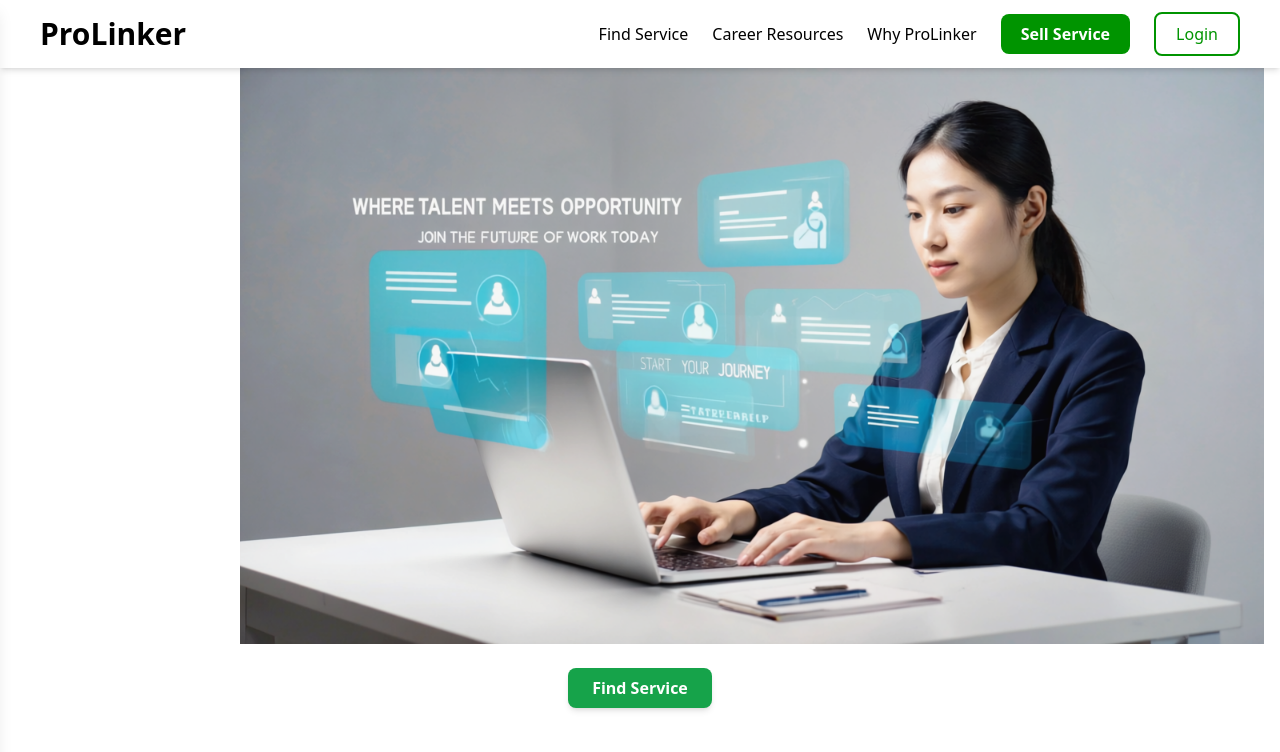
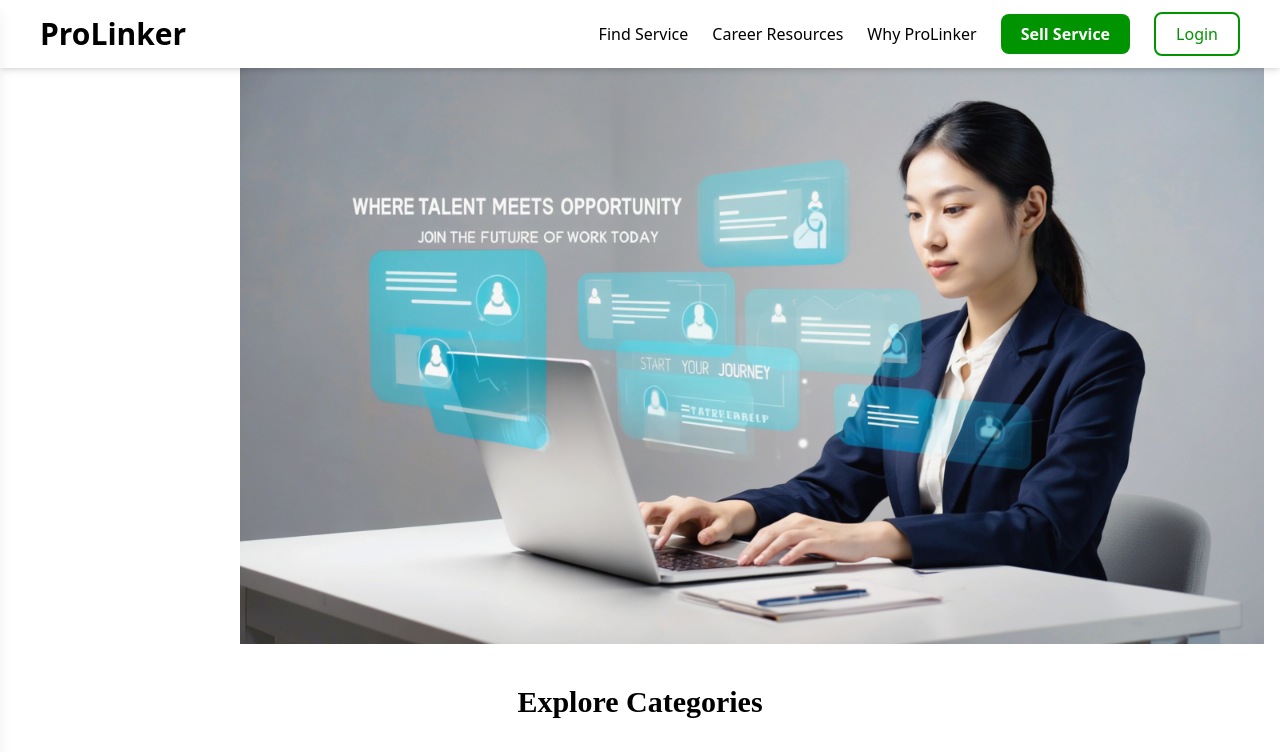
Before and after one commit to pranaysaini/ProLinker, a React (Create React App) app in the folder client/: page / in a window 1280 px wide. Shown: the top 752 px of the page. Built offline with nearby package versions, Linux system fonts and the light colour scheme; no server answers.

Commit message:
Initial commit

```diff
--- a/client/src/Pages/Home.jsx
+++ b/client/src/Pages/Home.jsx
@@ -1,4 +1,4 @@
-import React, { useRef } from 'react'
+import React, { useRef, useEffect } from 'react'
 import { Link } from 'react-router-dom';
 import banner from '../assets/futureBanner.png'
 
@@ -13,24 +13,21 @@ const categories = [
 const Home = () => {
   const categoriesRef = useRef(null);
 
-  const handleFindService = () => {
-    if (categoriesRef.current) {
-      categoriesRef.current.scrollIntoView({ behavior: 'smooth' });
-    }
-  };
+  useEffect(() => {
+    const handleScrollToCategories = () => {
+      if (categoriesRef.current) {
+        categoriesRef.current.scrollIntoView({ behavior: 'smooth' });
+      }
+    };
+    window.addEventListener('scroll-to-categories', handleScrollToCategories);
+    return () => {
+      window.removeEventListener('scroll-to-categories', handleScrollToCategories);
+    };
+  }, []);
 
   return (
     <div className='pb-32'>
       <img src={banner} alt="banner" className="md:ml-60 w-full max-w-5xl " />
-
-      <div className="flex justify-center mt-6">
-        <button
-          onClick={handleFindService}
-          className="bg-green-600 hover:bg-green-700 text-white font-semibold py-2 px-6 rounded-lg shadow-md transition-all duration-300"
-        >
-          Find Service
-        </button>
-      </div>
 
       <h1
         ref={categoriesRef}
```
